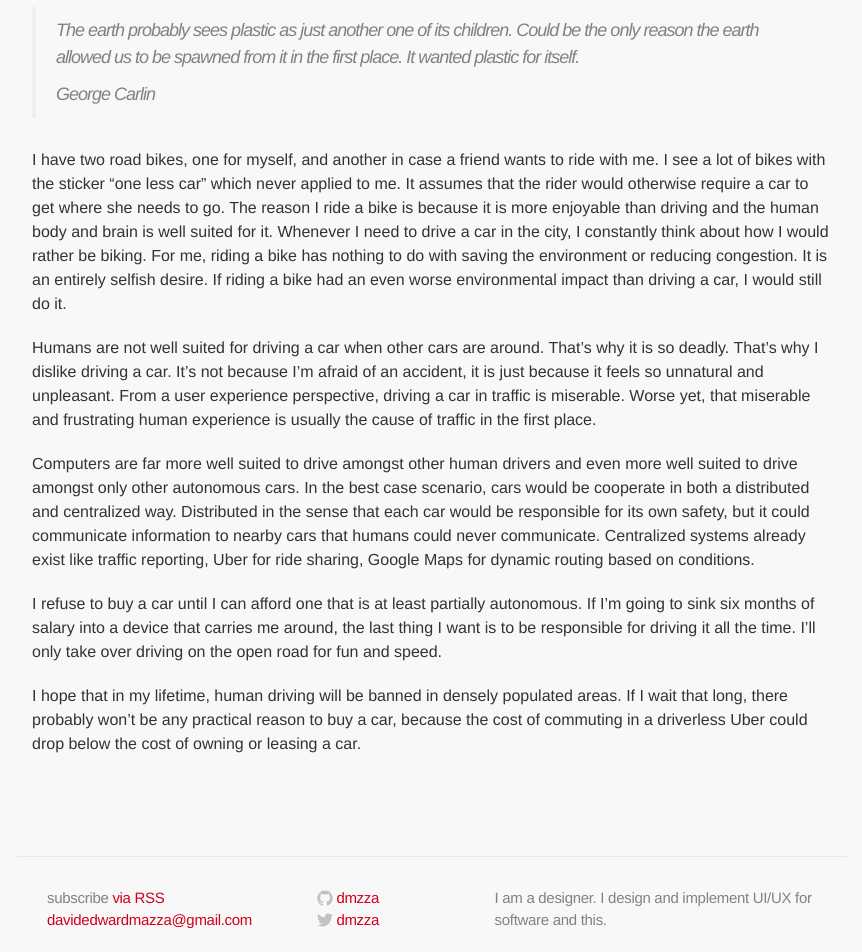
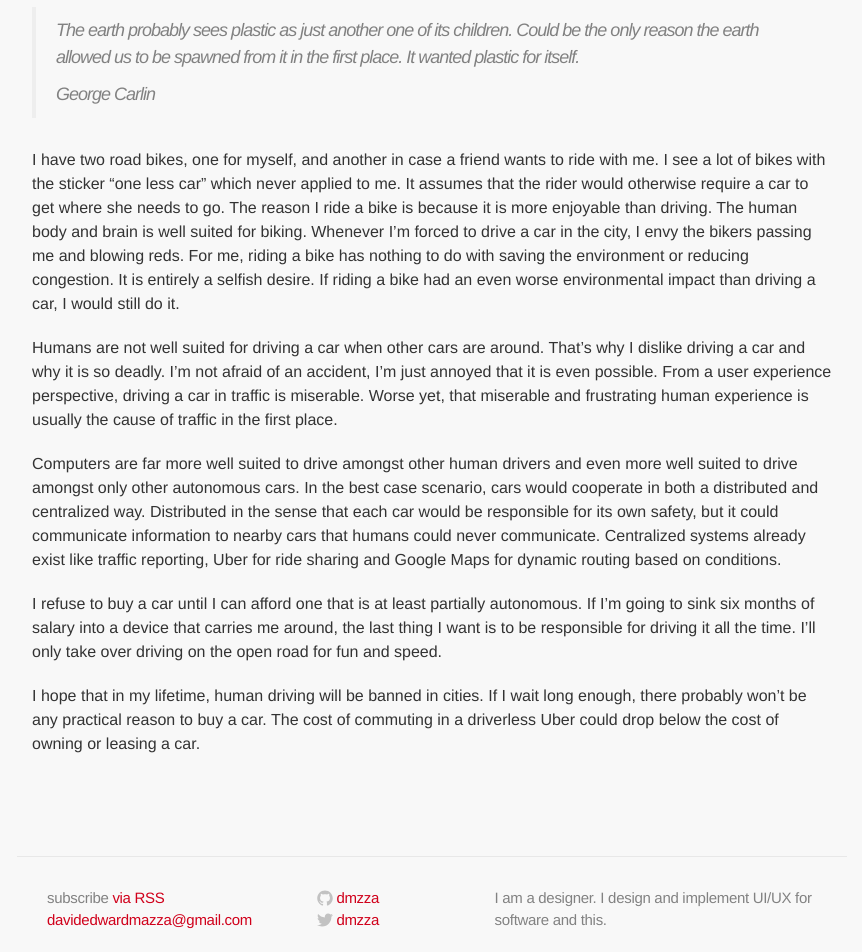
Before and after one commit to dmzza/dmzza, a Jekyll site: the page built from _posts/2014-08-26-why-i-refuse-to-buy-a-car.md, in a window 1280 px wide and 1400 px high, scrolled down 589 px. Shown: the part 383-1335 px from the top of the window, without its empty margins (208-1070 px from the left). Built offline with Jekyll 4.4.1, drawn with Linux system fonts in a browser that asks for light colours; nearby versions of some CDN libraries.

Commit message:
Driverless draft 4

```diff
--- a/_posts/2014-08-26-why-i-refuse-to-buy-a-car.md
+++ b/_posts/2014-08-26-why-i-refuse-to-buy-a-car.md
@@ -17,33 +17,33 @@ I have two road bikes, one for myself, and another in case a friend wants to
 ride with me. I see a lot of bikes with the sticker "one less car" which never
 applied to me. It assumes that the rider would otherwise require a car to get
 where she needs to go. The reason I ride a bike is because it is more enjoyable
-than driving and the human body and brain is well suited for it. Whenever I
-need to drive a car in the city, I constantly think about how I would rather
-be biking. For me, riding a bike has nothing to do with saving the environment
-or reducing congestion. It is an entirely selfish desire. If riding a bike had
+than driving. The human body and brain is well suited for biking. Whenever I'm
+forced to drive a car in the city, I envy the bikers passing me and blowing reds.
+For me, riding a bike has nothing to do with saving the environment
+or reducing congestion. It is entirely a selfish desire. If riding a bike had
 an even worse environmental impact than driving a car, I would still do it.
 
 Humans are not well suited for driving a car when other cars are around. That's
-why it is so deadly. That's why I dislike driving a car. It's not because I'm
-afraid of an accident, it is just because it feels so unnatural and unpleasant.
-From a user experience perspective, driving a car in traffic is miserable. Worse
+why I dislike driving a car and why it is so deadly. I'm not afraid of an
+accident, I'm just annoyed that it is even possible. From a user experience
+perspective, driving a car in traffic is miserable. Worse
 yet, that miserable and frustrating human experience is usually the cause of
 traffic in the first place.
 
 Computers are far more well suited to drive amongst other human drivers and even
 more well suited to drive amongst only other autonomous cars. In the best case
-scenario, cars would be cooperate in both a distributed and centralized way.
+scenario, cars would cooperate in both a distributed and centralized way.
 Distributed in the sense that each car would be responsible for its own safety,
 but it could communicate information to nearby cars that humans could never
 communicate. Centralized systems already exist like traffic reporting, Uber for
-ride sharing, Google Maps for dynamic routing based on conditions.
+ride sharing and Google Maps for dynamic routing based on conditions.
 
 I refuse to buy a car until I can afford one that is at least partially
 autonomous. If I'm going to sink six months of salary into a device that carries
 me around, the last thing I want is to be responsible for driving it all the
 time. I'll only take over driving on the open road for fun and speed.
 
-I hope that in my lifetime, human driving will be banned in densely populated
-areas. If I wait that long, there probably won't be any practical reason to buy
-a car, because the cost of commuting in a driverless Uber could drop below the
-cost of owning or leasing a car.
+I hope that in my lifetime, human driving will be banned in cities. If I wait
+long enough, there probably won't be any practical reason to buy a car. The cost
+of commuting in a driverless Uber could drop below the cost of owning or leasing
+a car.
```
